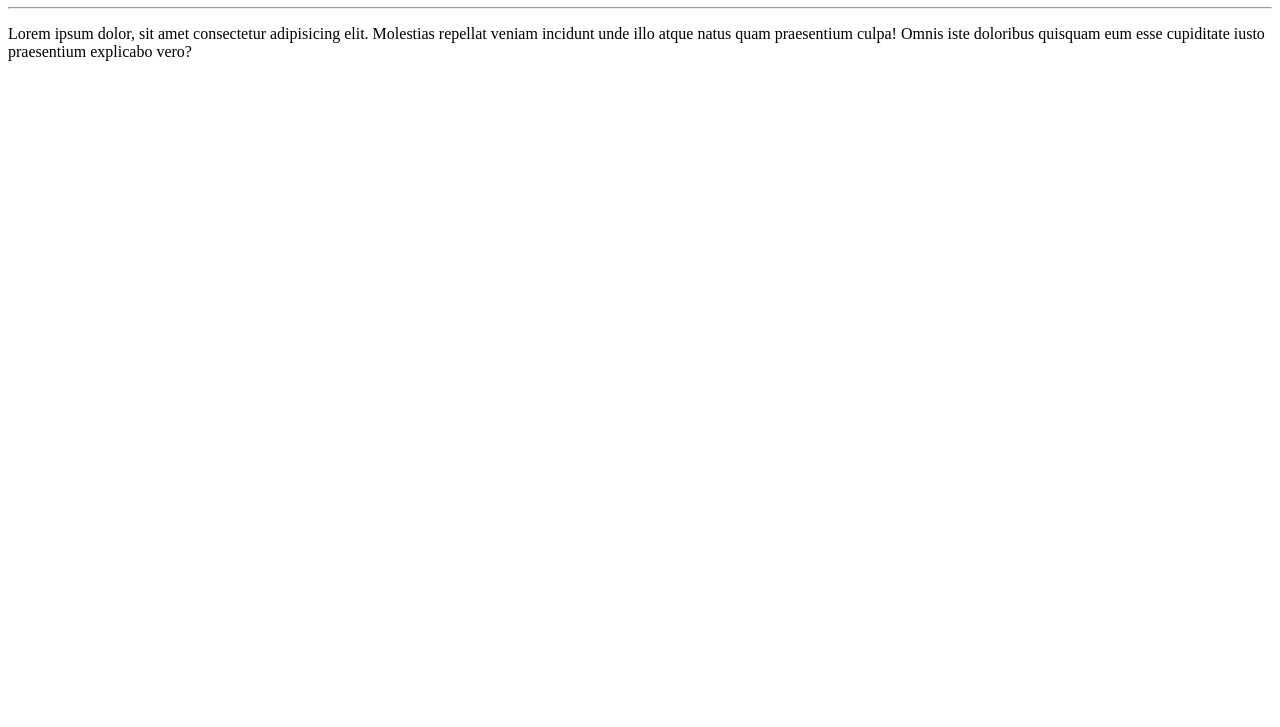
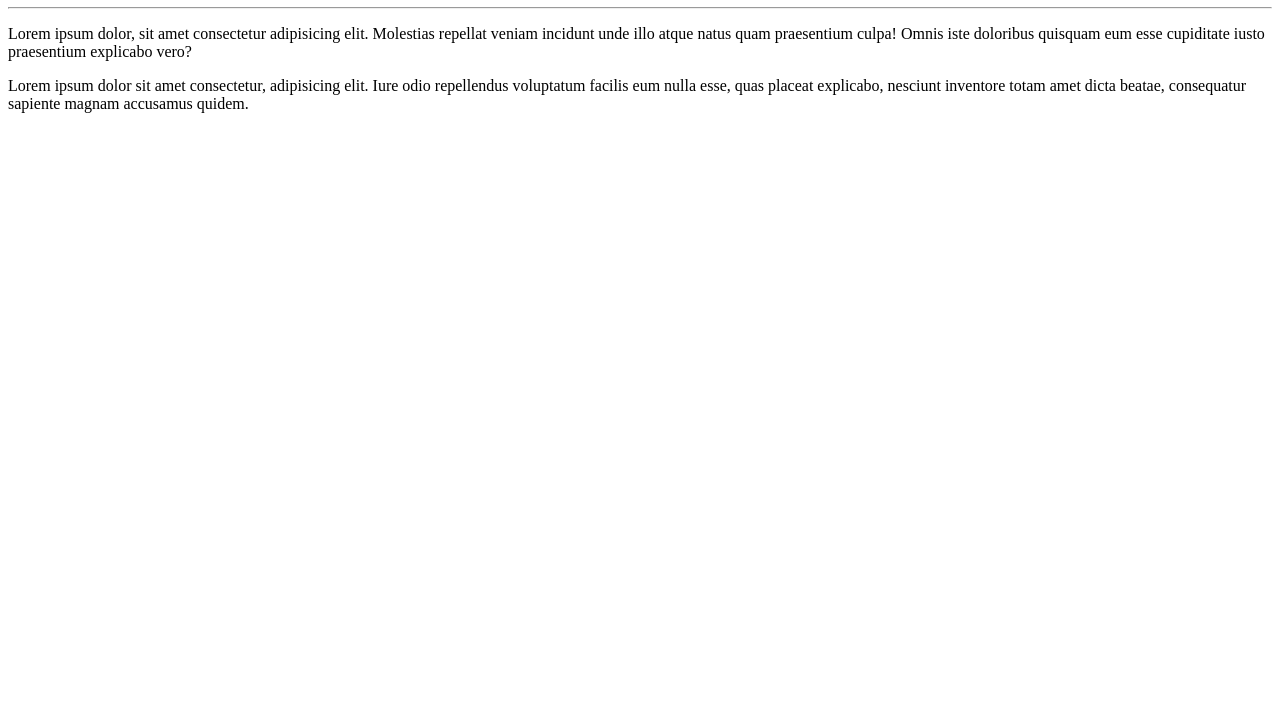
Before and after one commit to MAURELSTATS/Ola-Mundo, a plain HTML site: page site-exemplo/index.html in a window 1280 px wide. Shown: the part 73-800 px from the top of the page. Drawn offline with Linux system fonts and the light colour scheme.

Commit message:
Adicionei um parágrafo

```diff
--- a/site-exemplo/index.html
+++ b/site-exemplo/index.html
@@ -9,5 +9,6 @@
 <h1>Olá, Mundo!</h1>
 <hr>
 <p>Lorem ipsum dolor, sit amet consectetur adipisicing elit. Molestias repellat veniam incidunt unde illo atque natus quam praesentium culpa! Omnis iste doloribus quisquam eum esse cupiditate iusto praesentium explicabo vero?</p>
+<p>Lorem ipsum dolor sit amet consectetur, adipisicing elit. Iure odio repellendus voluptatum facilis eum nulla esse, quas placeat explicabo, nesciunt inventore totam amet dicta beatae, consequatur sapiente magnam accusamus quidem.</p>
 </body>
 </html>
```
